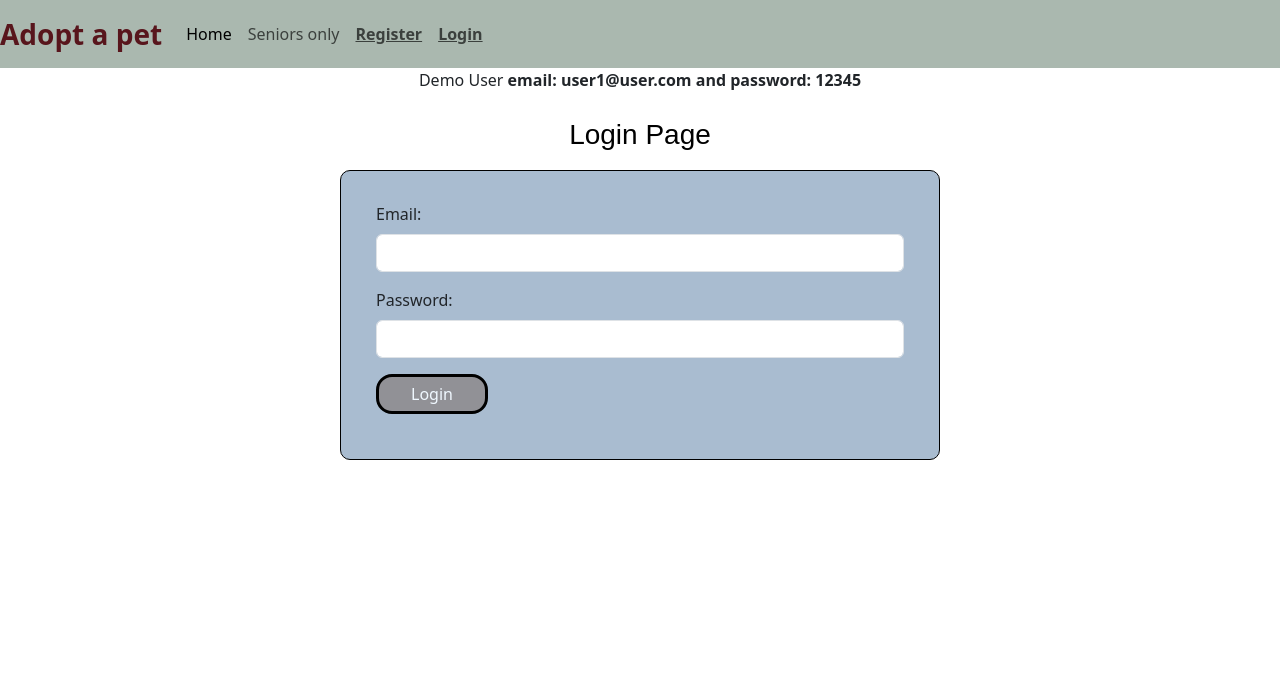
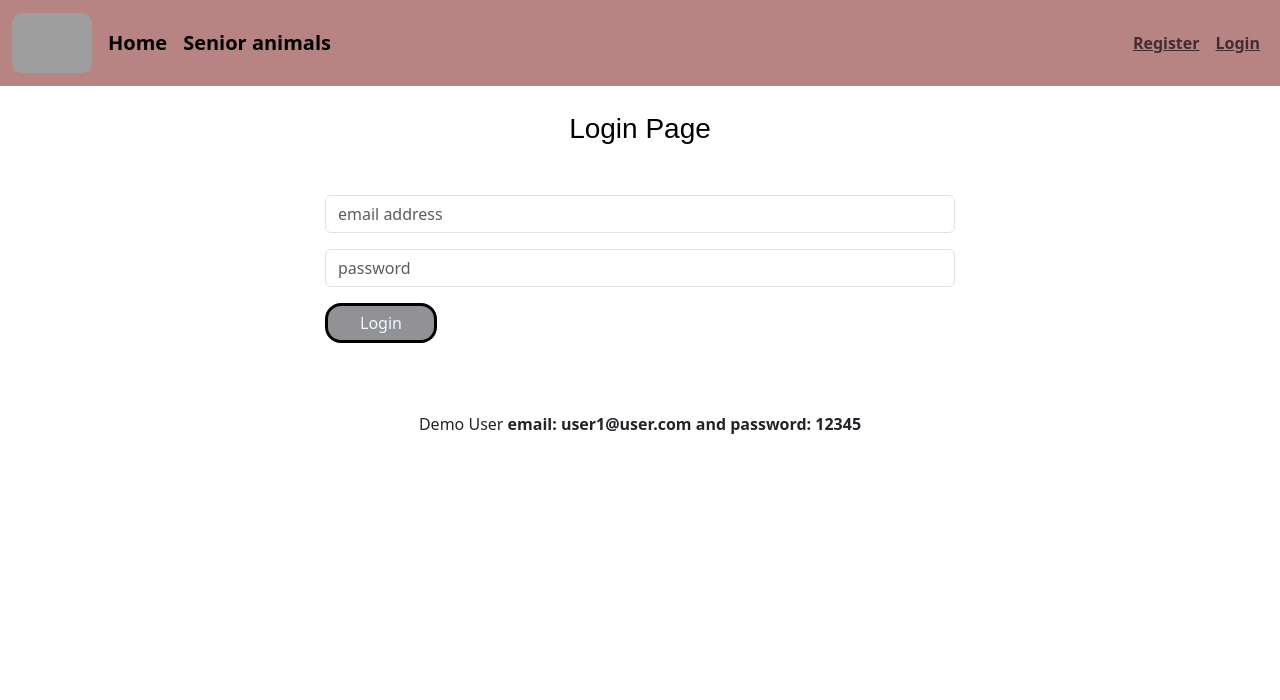
Before and after one commit to stavrosan/Pet-adoption-platform, a PHP site: page /user/login.php in a window 1280 px wide. Shown: the top 700 px of the page. Before the commit the page ends 460 px from the top, so only its background shows below. Run offline with PHP 8.4, Linux system fonts and the light colour scheme; some web fonts are replaced; grey boxes are pictures that could not be loaded.

Commit message:
style updates

```diff
--- a/components/navbar.php
+++ b/components/navbar.php
@@ -16,52 +16,61 @@ $userImage = $row["picture"];
 
 
 
-echo"
+echo "
 <nav class='navbar navbar-expand-lg'>
-  <div class='d-flex flex-row justify-content-between'>
-  <div class='d-flex align-items-center'>
-    <a class='navbar-brand fs-3 fw-bold text-danger-emphasis' href='/home.php'>Adopt a pet</a>
+  <div class='container-fluid'>
+    <a class='navbar-brand' href='/home.php'><img src='https://cdn.pixabay.com/photo/2022/08/10/03/30/cat-7376274_640.png' style='height:60px; border-radius:10px;' alt='logo'></a>
     <button class='navbar-toggler' type='button' data-bs-toggle='collapse' data-bs-target='#navbarNavAltMarkup' aria-controls='navbarNavAltMarkup' aria-expanded='false' aria-label='Toggle navigation'>
       <span class='navbar-toggler-icon'></span>
     </button>
     <div class='collapse navbar-collapse' id='navbarNavAltMarkup'>
-      <div class='navbar-nav'>
-        <a class='nav-link active' aria-current='page' href='/home.php'>Home</a>
-        <a class='nav-link' href='/senior.php'>Seniors only</a>
+    <a class='navbar-brand active display-2 fw-bold' aria-current='page' href='/home.php'>Home</a>
+    <a class='navbar-brand display-2 fw-bold' href='/senior.php'>Senior animals</a>
+         <ul class='navbar-nav ms-auto mb-2 mb-lg-0'>
         ";
 
-      if(isset($_SESSION["adm"])){
-         echo "
-     <a class='nav-link' href='/animalCrud/create.php'>Create new entry</a>
-     <a class='nav-link' href='/animalCrud/adminpanel.php'>Admin Panel</a>
-     <a class='nav-link' href='/animalCrud/adminpanel.php'></a>
-
+    if(isset($_SESSION["adm"])){
+     echo "
+     <li class='nav-item'>
+     <a class='nav-link fw-bold' href='/animalCrud/create.php'>Create new entry</a>
+     </li>
+     <li class='nav-item'>
+     <a class='nav-link fw-bold' href='/animalCrud/adminpanel.php'>Admin Panel</a>
+     </li>
+     <li class='nav-item'>
+     <a class='nav-link fw-bold' href='/animalCrud/adminpanel.php'></a>
+     </li>
+     </ul>
      ";
    }
    if(isset($_SESSION["user"])) {
-   echo "
-   <div class='d-flex align-items-center justify-content-end'>
-   <a class= 'nav-link' href='/user.php'>User details</a>
-   <a class= 'nav-link text-white fw-bold' href='#'>Welcome {$userName}</a>
-   <img src='assets/{$userImage}' style='height:30px; border-radius:10px;' alt='user-avatar'>
-   </div>
-   ";}
+    echo "
+   <li class='nav-item'>
+   <img src='assets/{$userImage}' style='height:40px; border-radius:10px;' alt='user-avatar'>
+   </li>
+   <li class='nav-item'>
+   <a class= 'nav-link text-white fw-bold' href='#'>Hello, {$userName}</a>
+   </li>
+   <li class='nav-item'>
+   <a class= 'nav-link fw-bold' href='/user.php'>User details</a>
+   </li>
+   ";
+  }
     if(isset($_SESSION["user"]) || isset($_SESSION["adm"])){
-        echo"
-    <div class='d-flex align-items-end justify-content-end'>
+     echo "
     <a class='nav-link fw-bold text-decoration-underline' href='/user/logout.php'>Logout</a>
-    </div>
     ";
   }
   else{
     echo "
     <a class='nav-link fw-bold text-decoration-underline' href='/user/register.php'>Register</a>
     <a class='nav-link fw-bold text-decoration-underline' href='/user/login.php'>Login</a>
+    </div>
+    </span>
     ";
   }
 echo "
-      </div>
-    </div>
+   </div>
   </div>
 </nav>
 ";
--- a/home.php
+++ b/home.php
@@ -12,7 +12,7 @@ $sql = "INSERT INTO `pet_adoption` (`fk_userid`, `fk_petid`, `adoption_date`) VA
 if(mysqli_query($connect,$sql)){
 echo "
 <div class='alert alert-success' role='alert'>
-    Animal adopted!
+    <h3 class='text-center'>Animal adopted!</h3>
 </div>
 ";
 echo "<script>
@@ -66,7 +66,8 @@ if($rows = mysqli_num_rows($result) > 0){
             </form>
             ";
         }
-        $cards.="</div>
+        $cards.="
+         </div>
         </div>
        </div>
       </div>
--- a/style.css
+++ b/style.css
@@ -22,21 +22,15 @@ body{
 }
 
 .form{
-  border-radius: 10px;
   margin-bottom: 20px;
-  background-color: rgb(169, 188, 208);
-  /*filter: drop-shadow(10px 10px 0 black);*/
-  border: 1px solid black;
 }
 
 .formCreateEdit{
-  background-color:rgb(216, 219, 210);
   margin-bottom: 20px;
-
 }
 
 .navbar{
-background-color: rgb(170, 184, 175);
+background-color: rgba(147, 65, 65, 0.651);
 }
 
   .all{
@@ -51,7 +45,8 @@ background-color: rgb(170, 184, 175);
   }
 
   .card-title{
-    background-color: black;
+    background-color: rgba(147, 65, 65, 0.651);
+    padding: 3px;
     color: aliceblue;
     text-align: center;
     font-size: 2rem;
@@ -67,7 +62,8 @@ background-color: rgb(170, 184, 175);
 }
 
 .adopt{
-    background-color: rgb(214, 142, 142);
+    background-color: rgba(39, 38, 38, 0.509);
+    color: aliceblue;
     border: solid black;
     padding: 5px 3px;
     font-size: 1rem;
--- a/user/login.php
+++ b/user/login.php
@@ -58,8 +58,8 @@ if(isset($_POST["login"])){
             if($row["status"] === "user"){
                 $_SESSION["user"] = $row["id"];
                 echo "
-            <div class='alert alert-secondary' role='alert'>
-                <h3 class='text-success text-center'>Welcome user!</h3>
+            <div class='alert' role='alert'>
+                <h3 class='text-success text-center fw-bold'>Welcome user!</h3>
             </div>";
             echo "<script>
             setTimeout(function(){
@@ -70,8 +70,8 @@ if(isset($_POST["login"])){
             elseif($row["status"] === "adm"){
                 $_SESSION["adm"] = $row["id"];
                 echo "
-            <div class='alert alert-secondary' role='alert'>
-                <h3 class='text-success text-center'>Welcome admin!</h3>
+            <div class='alert' role='alert'>
+                <h3 class='text-success text-center fw-bold'>Welcome admin!</h3>
             </div>";
             echo "<script>
             setTimeout(function(){
@@ -83,7 +83,7 @@ if(isset($_POST["login"])){
         else{
             echo "
             <div class='alert alert-danger' role='alert'>
-                Something went wrong!
+            <h3 class='text-center>Something went wrong!</h3>
             </div>";
         }
     }
@@ -111,22 +111,19 @@ if(isset($_POST["login"])){
 
 
 <div class="container">
-<p class="text-center">Demo User  <strong>email: user1@user.com and password: 12345</strong></p>
-<h3 class="all text-center mt-3">Login Page</h3>
-<form action="" method="POST" class="mx-auto form" style="max-width:600px; padding: 15px 35px 45px;">
+ <h3 class="all text-center mt-3">Login Page</h3>
+        <form action="" method="POST" class="mx-auto form" style="max-width:700px; padding: 15px 35px 45px;">
            <div class="mb-3 mt-3">
-               <label class="form-label">Email:</label>
-               <input type="email" class="form-control" name="email" value="<?= $email??"";?>">
+               <input type="email" class="form-control" placeholder="email address" name="email" value="<?= $email??"";?>">
                <span><?= $emailError; ?></span>
             </div>
             <div class="mb-3 mt-3">
-                <label for="pass" class="form-label">Password:</label>
-                <input type="password" class="form-control"  name="pass">
+                <input type="password" class="form-control" placeholder="password" name="pass">
                 <span><?= $passError; ?></span>
             </div>
             <input type="submit" value="Login" class=" login" name="login">
         </form>
-
+        <p class="text-center m-4">Demo User  <strong>email: user1@user.com and password: 12345</strong></p>
 </div>
 
 <script src="https://cdn.jsdelivr.net/npm/bootstrap@5.3.2/dist/js/bootstrap.bundle.min.js" integrity="sha384-C6RzsynM9kWDrMNeT87bh95OGNyZPhcTNXj1NW7RuBCsyN/o0jlpcV8Qyq46cDfL" crossorigin="anonymous"></script>
```
Also changed, not shown: animalCrud/adminpanel.php (+4 -4 lines), animalCrud/create.php (+4 -4 lines), animalCrud/details.php (+8 -4 lines), animalCrud/update.php (+18 -17 lines), senior.php (+4 -4 lines), user.php (+5 -5 lines). Lines whose indentation alone changed are shown as unchanged.
